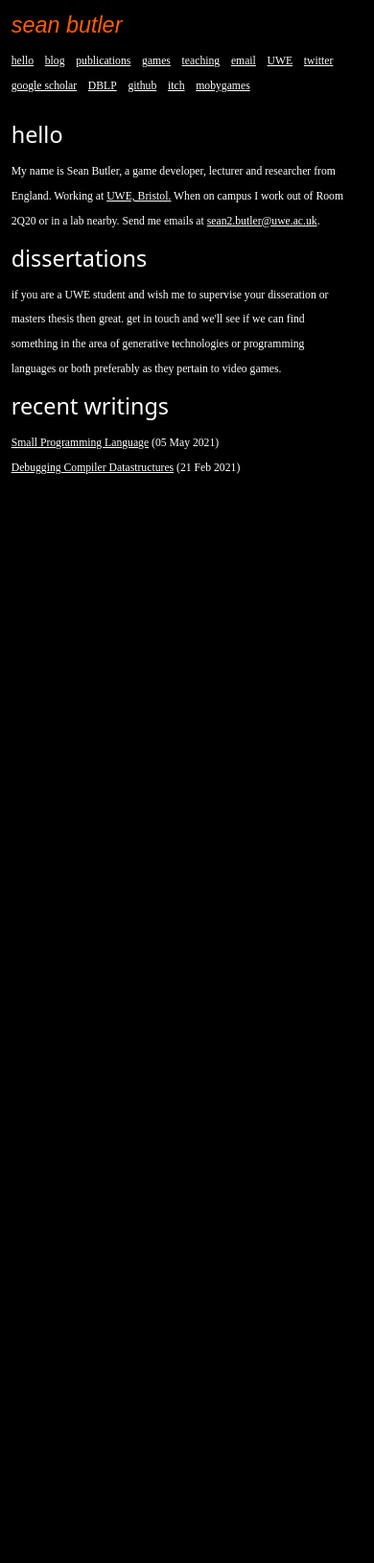
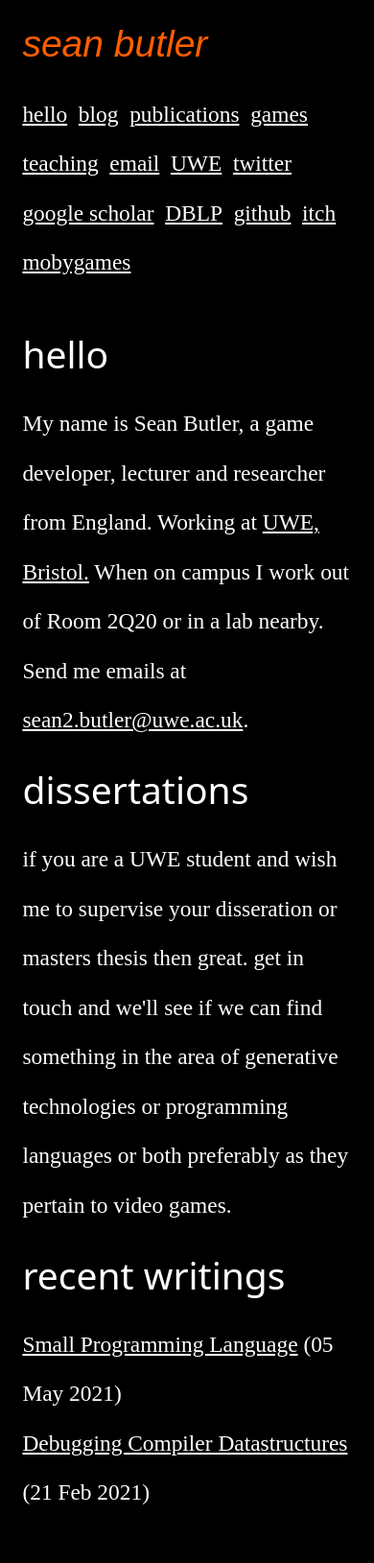
Before and after one commit to seanbutler/www.seanbutler.net, a Jekyll site: the page built from index.html, in a window 390 px wide. Shown: the whole page at 96% size. Built offline with Jekyll 4.4.1, drawn with Linux system fonts in a browser that asks for light colours; before the commit the page ends 900 px from its top, so only the background shows below that.

Commit message:
and again 2

```diff
--- a/css/mini.css
+++ b/css/mini.css
@@ -100,7 +100,8 @@ img {
 {
 
     h1, h2, h3, h4, h5, h6 {
-        font-size:      4vw;
+        /* font-size:      48px; */
+        font-size:      7vw;
         line-height:    120%;
 
         font-family:    sans;
@@ -109,14 +110,14 @@ img {
     }
 
     h1 {
-        font-size:      6vw;
+        font-size:      10vw;
         line-height:    120%;
     }
 
     html {
         background-color: black;
         color: white;
-        font-size:      3vw;
+        font-size:      6vw;
     }
 
 
@@ -137,12 +138,16 @@ img {
     .sidenav li
     {
         float: left;
-        margin-right: 1em;
-
+        margin-right: 0.5em;
     }
 
     .main {
         float: left;
-        max-width: 90%;
+        max-width: 100%;
     }
+
+    img {
+        width: 100%;
+    }
+
 }
```
